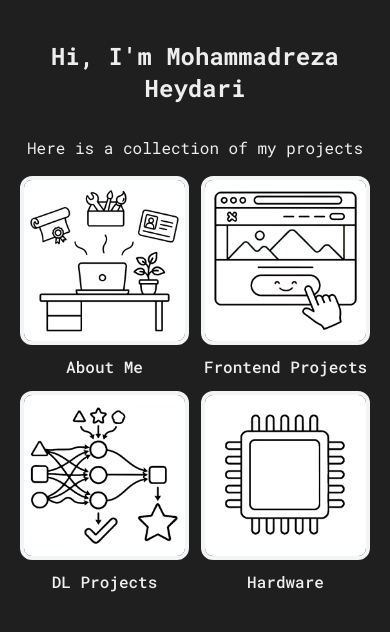
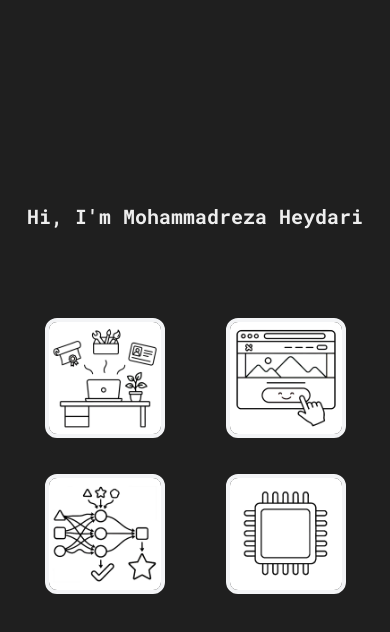
Before and after one commit to Mohireza1/portfolio, a React app: page / in a window 390 px wide. Shown: the top 632 px of the page. Built offline with nearby package versions, Linux system fonts and the light colour scheme; the HTML template or start-up script is replaced by a standard one.

Commit message:
feat: add bouncing arrow

```diff
--- a/src/components/Section.tsx
+++ b/src/components/Section.tsx
@@ -2,10 +2,10 @@ type props = { title: string; bwSrc: string; clrSrc: string };
 
 const Section = ({ title, bwSrc, clrSrc }: props) => {
   return (
-    <section className="gridi place-items-center cursor-pointer">
+    <section className="cursor-pointer flex flex-col items-center">
       <div
         className="
-      relative group inline-block border-4 sm:border-0 border-gray-100 rounded-xl overflow-hidden sm:overflow-visible max-w-45
+      relative group border-4 sm:border-0 border-gray-100 rounded-xl overflow-hidden sm:overflow-visible max-w-30 xs:max-w-45
 
       sm:before:absolute sm:before:w-[105%] sm:before:h-[107%] sm:before:border-2 sm:before:border-gray-100 sm:before:-top-3 sm:before:-left-2 md:before:-left-2.5 before:rounded-xl
 
@@ -23,7 +23,7 @@ const Section = ({ title, bwSrc, clrSrc }: props) => {
           className="absolute top-0 left-0 w-full h-full object-cover transition-all duration-250 sm:duration-150 ease-linear [clip-path:inset(100%_0_0_0)] group-hover:[clip-path:inset(0)] sm:rounded-tl-xl sm:rounded-br-xl"
         />
       </div>
-      <h2 className="invisible text-center font-medium text-md sm:text-lg mt-1 sm:mt-3 animate-blocking">
+      <h2 className="invisible text-center font-medium text-sm sm:text-lg mt-1 sm:mt-6 animate-blocking-2">
         {title}
       </h2>
     </section>
--- a/src/pages/App.tsx
+++ b/src/pages/App.tsx
@@ -19,13 +19,13 @@ import hardwareClr from "../assets/section-icons/hardware_color.webp";
 const App = () => {
   return (
     <>
-      <div className="max-h-screen flex flex-col items-center justify-center w-full py-10 px-1 sm:py-10">
-        <h1 className="text-2xl font-bold text-center mb-4">
+      <div className="h-screen flex flex-col items-center justify-center w-full py-10 px-1 sm:py-10 relative">
+        <h1 className="text-xl sm:text-3xl font-bold text-center mb-4">
           Hi, I'm Mohammadreza Heydari
         </h1>
         <div className="flex flex-col justify-center gap-2 p-4 sm:p-10">
-          <p className="text-center invisible animate-blocking">
-            Here is a collection of my projects
+          <p className="text-sm sm:text-lg text-center invisible animate-blocking-1">
+            Here is a everything you need to know about me
           </p>
           <div className="grid grid-cols-2 my-2 sm:mt-8 animate-gap-open scale-20 max-w-90 sm:max-w-120 sm:animate-gap-open-wide">
             <Section title="About Me" bwSrc={about} clrSrc={aboutClr} />
@@ -38,6 +38,31 @@ const App = () => {
             <Section title="Hardware" bwSrc={hardware} clrSrc={hardwareClr} />
           </div>
         </div>
+        <div className="absolute bottom-4 w-10 sm:w-12 invisible animate-blocking-3">
+          <svg
+            xmlns="http://www.w3.org/2000/svg"
+            viewBox="0 0 512 512"
+            className="group max-w-12 animate-bounce cursor-pointer"
+          >
+            <path
+              d="M256 64C150 64 64 150 64 256s86 192 192 192 192-86 192-192S362 64 256 64Z"
+              fill="none"
+              stroke="currentColor"
+              stroke-miterlimit="10"
+              stroke-width="16px"
+              className="group-hover:fill-white"
+            />
+            <path
+              d="M176 262.62 256 342l80-79.38M256 330.97V170"
+              fill="none"
+              stroke="currentColor"
+              stroke-linecap="round"
+              stroke-linejoin="round"
+              stroke-width="16px"
+              className="group-hover:stroke-gray-600"
+            />
+          </svg>
+        </div>
       </div>
     </>
   );
```
